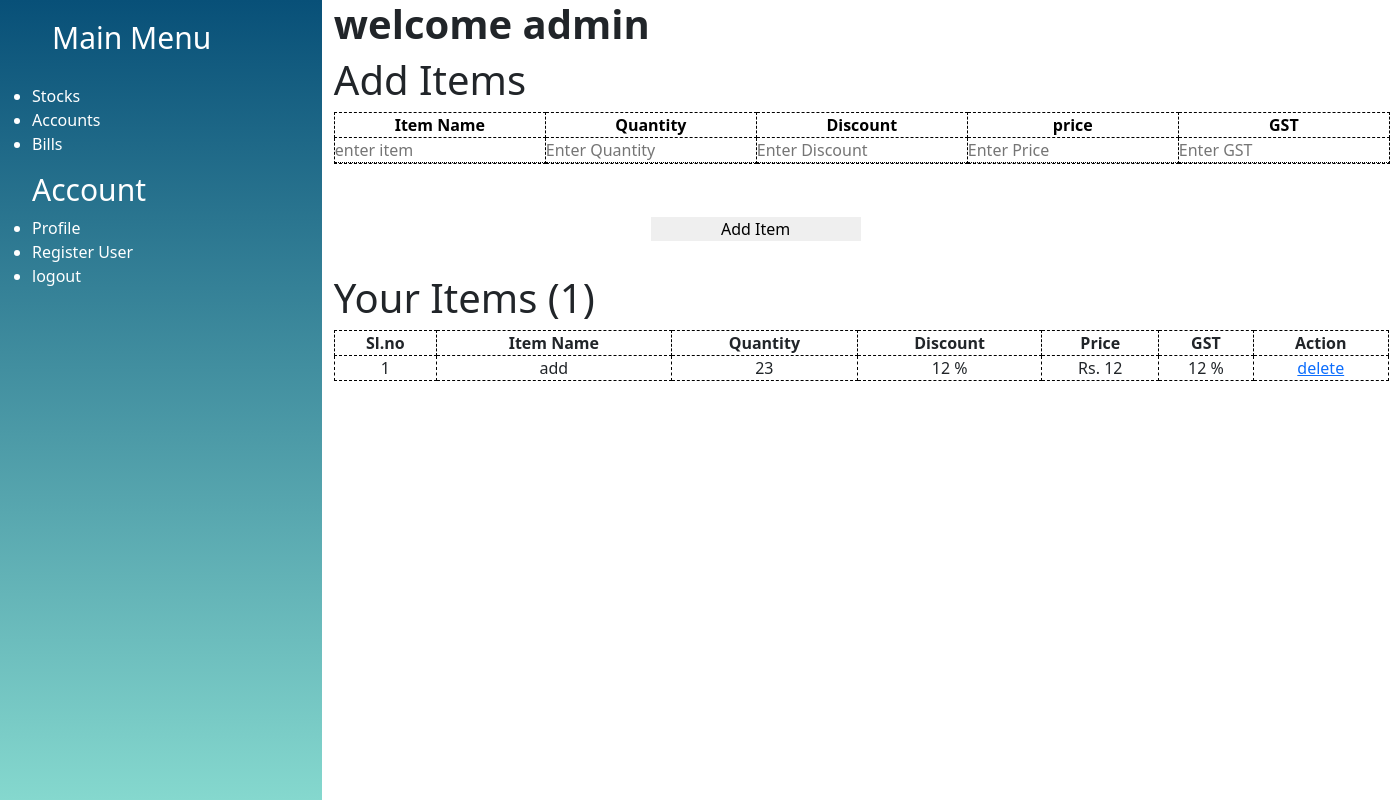
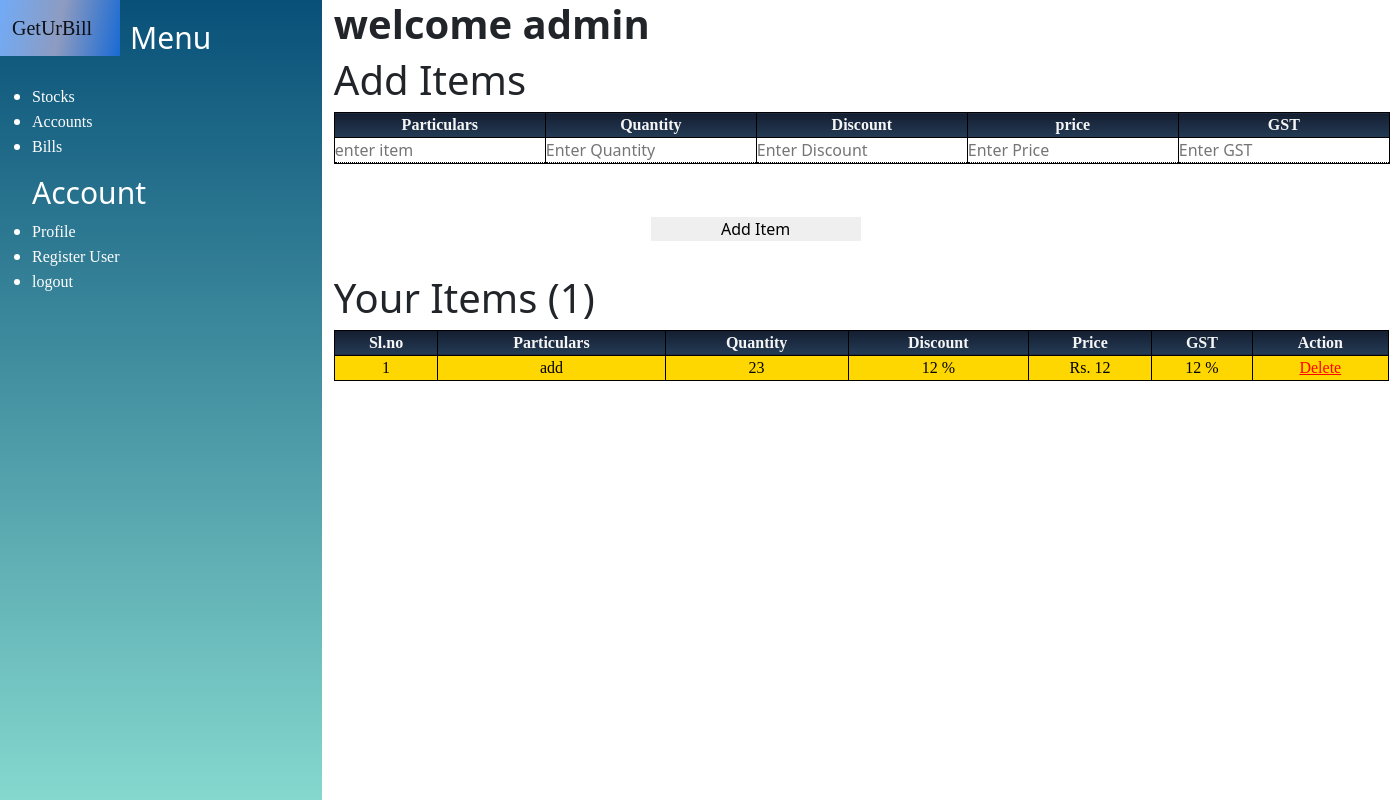
Before and after one commit to Gourav5015/getUrBill, a Django app: page /dashboard/ in a window 1400 px wide. Run offline with Django 3.2, Linux system fonts and the light colour scheme; a user stored in the database is signed in; data comes from the database, SQL or seed files in the repository; both versions use the stored data as it was after the commit.

Commit message:
dashboard navbar

```diff
--- a/management/GetUrBill/static/dashboard.css
+++ b/management/GetUrBill/static/dashboard.css
@@ -23,8 +23,7 @@
     width: 210px;
 }
 tr,td,th{
-    border: 1px dotted black;
-    border-style:dashed;
+    border: 1px solid black;
     align-items: center;
     text-align: center;
 }
@@ -36,7 +35,23 @@
     border: none;
     margin-left: 30%;
     margin-top: 5%;
-}.background{
-    background-image: url('bg.jpeg');
-    background-position: center;
 }
+.background{
+    background-image: linear-gradient(100deg,rgb(113, 171, 247),rgb(141, 155, 192),rgb(25, 106, 212));
+}
+th{
+    background-image: linear-gradient(180deg,#141e30, #243b55);
+    font-family: 'Times New Roman';
+    color:whitesmoke;
+    align-items: center;
+    justify-content: center;
+}
+a{
+    color: red;
+    font-family: 'Times New Roman';
+}
+.Item td{
+    font-family: 'Times New Roman';
+    background-color: gold;
+    color: black;
+}
--- a/management/GetUrBill/static/sidebar.css
+++ b/management/GetUrBill/static/sidebar.css
@@ -32,6 +32,7 @@
     background: transparent;
     border: none;
     color: white;
+    font-family: 'Times New Roman';
 }
 .staffpass{
     display: none;
--- a/management/GetUrBill/static/style.css
+++ b/management/GetUrBill/static/style.css
@@ -31,9 +31,6 @@
     box-shadow: 5px 10px 20px black;
 	position: relative;
 }
-
-
-
 h2
 {
 	margin:0;
--- a/management/templates/dashboard.html
+++ b/management/templates/dashboard.html
@@ -10,14 +10,14 @@
     <div class="form-group" id="form-group">
         <table>
             <tr>
-              <th>Item Name</th>
+              <th>Particulars</th>
               <th>Quantity</th>
               <th>Discount</th>
               <th>price</th>
               <th>GST</th>
             </tr>
             <tr>
-                <td><input type="text" name="item_name" id="item_name" placeholder="enter item" required></td>
+                <td><input type="text" name="item_name"id="Particulars" placeholder="enter item" required></td>
                 <td><input type="number" name="quantity" id="quantity" placeholder="Enter Quantity" required></td>
                 <td><input type="number" name="discount" id="discount"placeholder="Enter Discount" required></td>
                 <td><input type="number" name="price" id="price"placeholder="Enter Price" required></td>
@@ -34,7 +34,7 @@
 <table style="width:100%">
     <tr>
         <th>Sl.no</th>
-      <th>Item Name</th>
+      <th>Particulars</th>
       <th>Quantity</th>
       <th>Discount</th>
       <th>Price</th>
@@ -49,13 +49,12 @@
       <td>{{j.discount}} %</td>
       <td>Rs. {{j.selling_price}}</td>
       <td>{{j.GST}} %</td>
-      <td><a href="/delete/{{j.item_id}}"onclick="load()">delete</a></td>
+      <td><a href="/delete/{{j.item_id}}"onclick="load()">Delete</a></td>
     </tr>
     {% endfor %}
   </table>
 </div>
     {% else %}
-
     <p class="text-center">You Do not have any Items.</p>
     {% endif %}
 {% endblock body %}
--- a/management/templates/sidebar.html
+++ b/management/templates/sidebar.html
@@ -13,6 +13,11 @@
     <link rel="stylesheet" href="{% static 'dashboard.css' %}">
 </head>
 <body>
+    <nav class="navbar fixed-top navbar-expand-lg navbar-light background">
+        <div class="container">
+      <a class="navbar-brand" href="#">GetUrBill</a>
+      <div>
+      </nav>
     <section class="main">
     <div class="content">
 <div class="row ">
```
Also changed, not shown: management/db.sqlite3.
